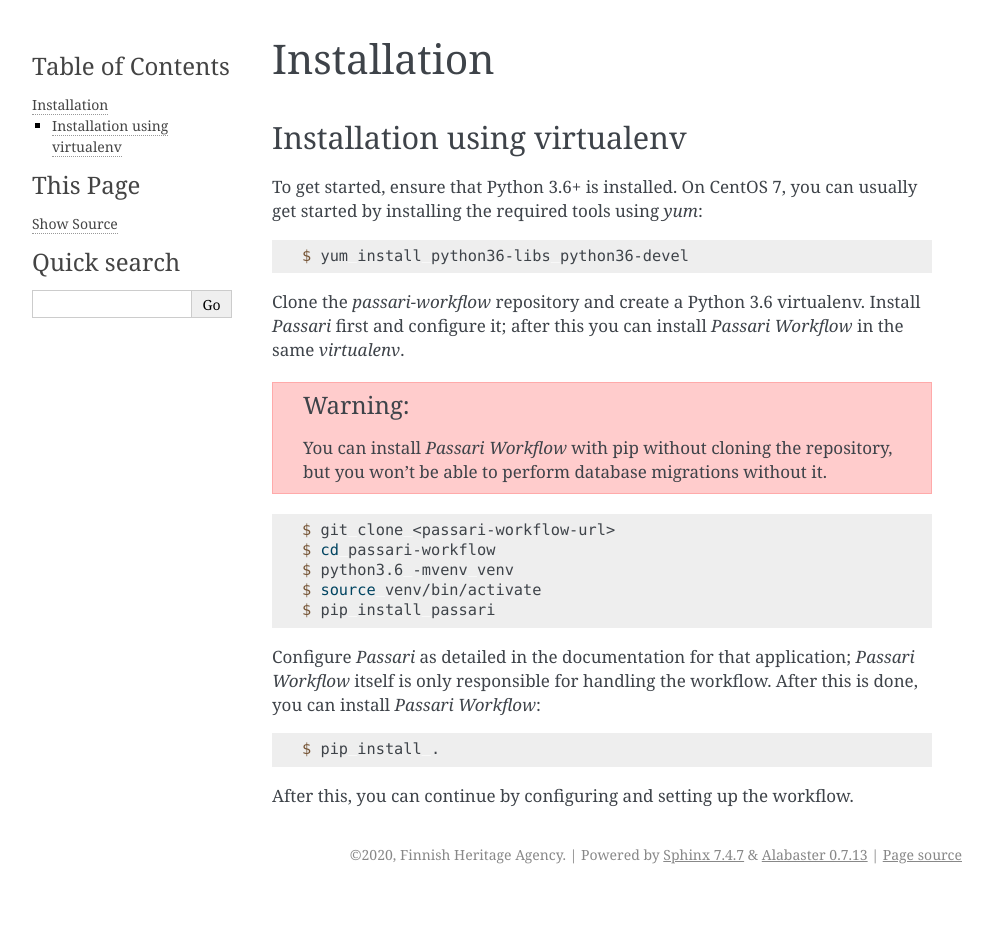
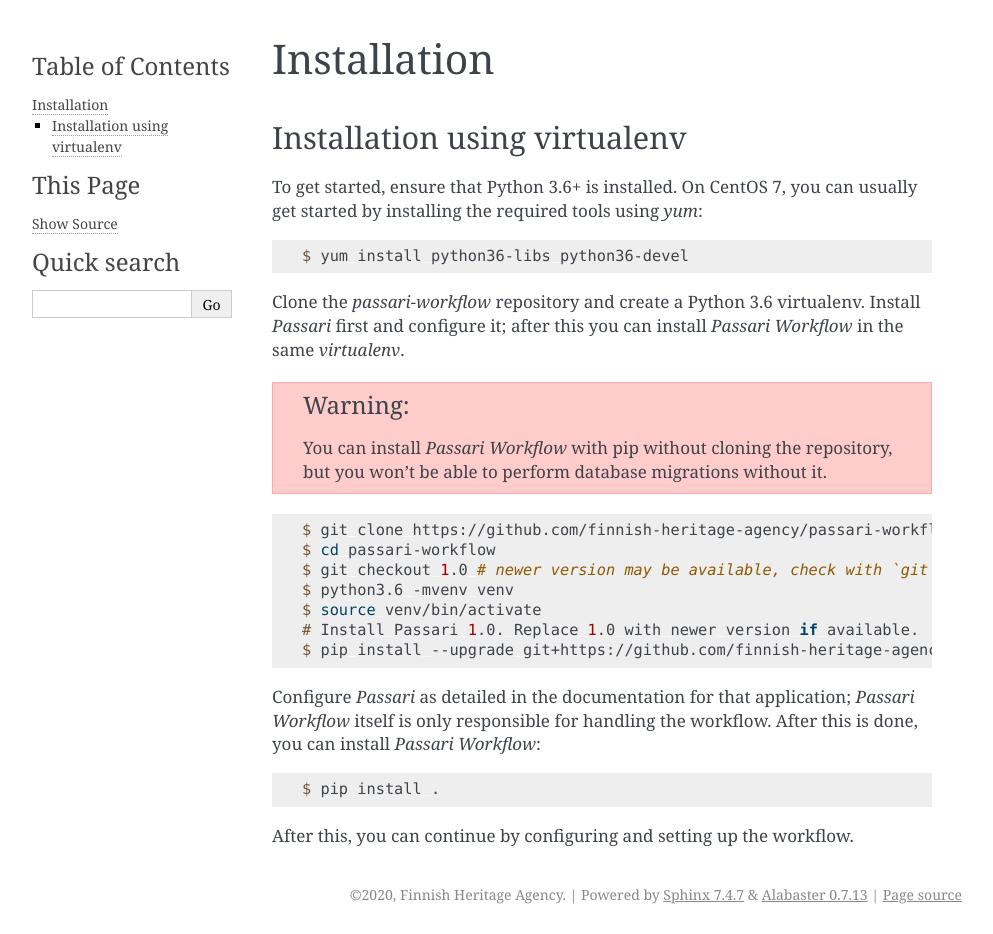
Before and after one commit to finnish-heritage-agency/passari-workflow, a Sphinx documentation site: the page built from docs/installation.rst, in a window 1280 px wide. Shown: the whole page, without its empty margins (148-1141 px from the left). Built offline with Sphinx 7.4.7, drawn with Linux system fonts in a browser that asks for light colours; before the commit the page ends 900 px from its top, so only the background shows below that.

Commit message:
Update installation instructions

```diff
--- a/docs/installation.rst
+++ b/docs/installation.rst
@@ -18,11 +18,13 @@
 
 .. code-block:: console
 
-   $ git clone <passari-workflow-url>
+   $ git clone https://github.com/finnish-heritage-agency/passari-workflow.git
    $ cd passari-workflow
+   $ git checkout 1.0 # newer version may be available, check with `git tag`
    $ python3.6 -mvenv venv
    $ source venv/bin/activate
-   $ pip install passari
+   # Install Passari 1.0. Replace 1.0 with newer version if available.
+   $ pip install --upgrade git+https://github.com/finnish-heritage-agency/passari.git@1.0#egg=passari
 
 Configure *Passari* as detailed in the documentation for that application; *Passari Workflow* itself is only responsible for handling the workflow. After this is done, you can install *Passari Workflow*:
 
```
Also changed, not shown: README.md (+4 -1 lines).
